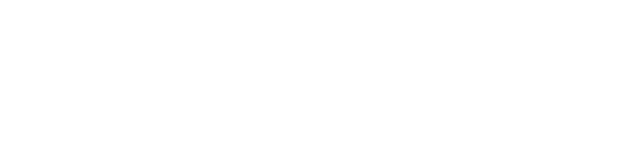
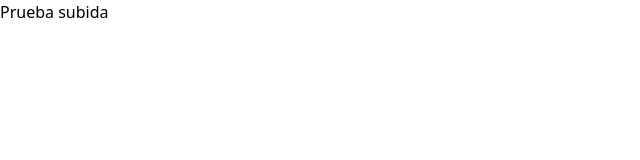
Before and after one commit to MarcoRodriguez23/design-borrowing-app, a plain HTML site: page index.html in a window 1280 px wide. Shown: the whole page, without its empty margins (0-640 px from the left). Drawn offline with nearby package versions, Linux system fonts and the light colour scheme; files that its build step writes are made by us from their sources.

Commit message:
prueba de subida

```diff
--- a/index.html
+++ b/index.html
@@ -8,6 +8,6 @@
     <title>Name page</title>
 </head>
 <body>
-
+    Prueba subida
 </body>
 </html>
```
